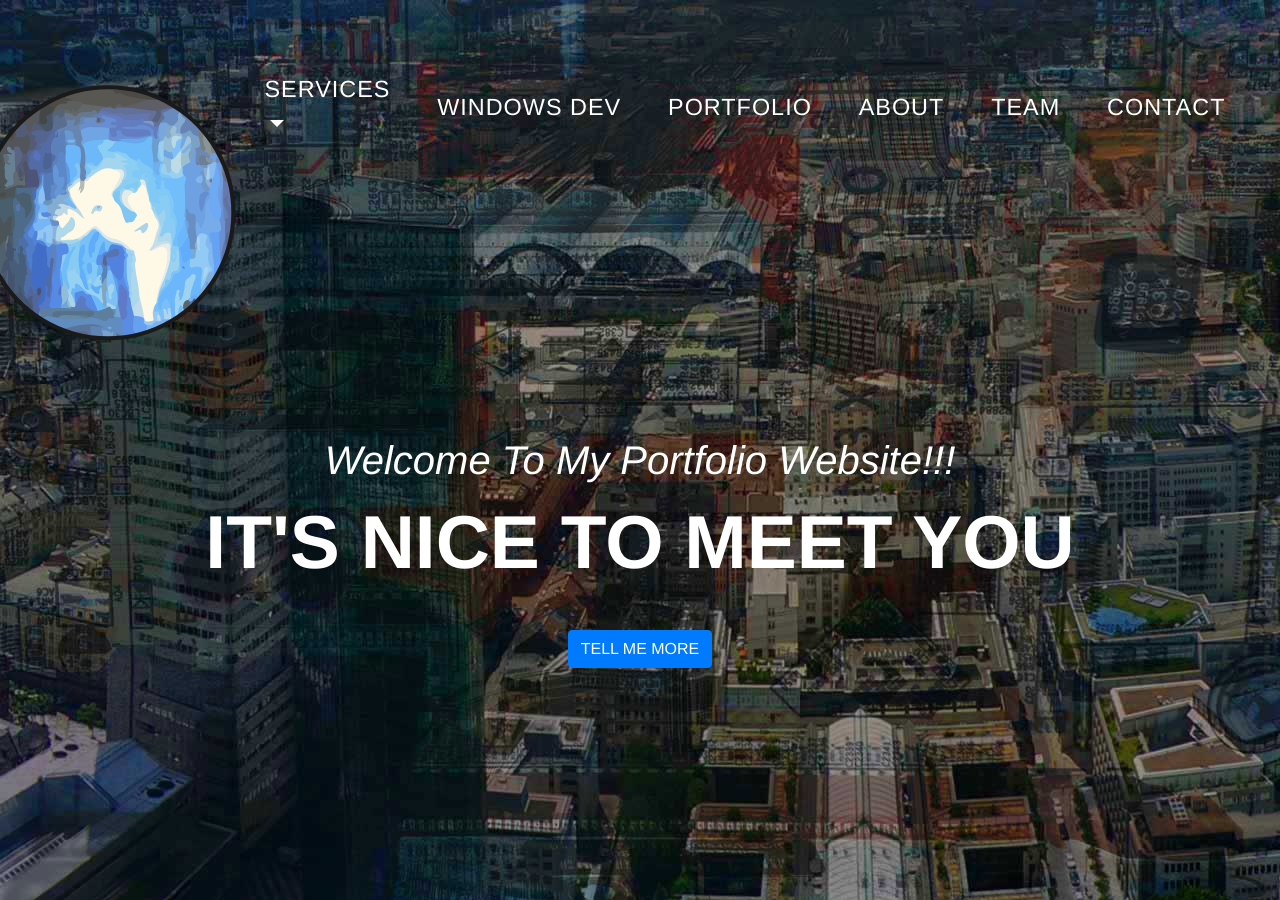
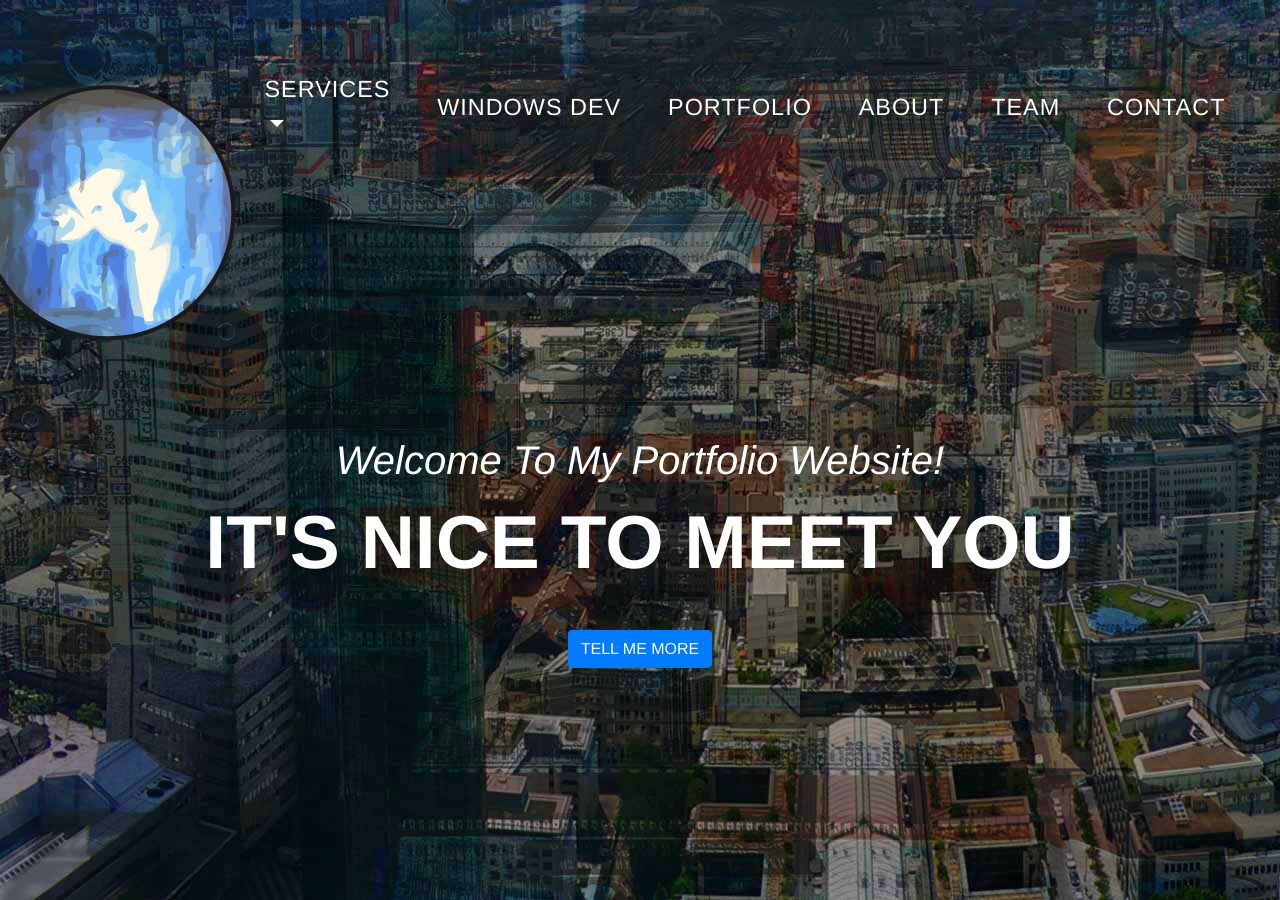
Before and after one commit to wdzajicek/travis-portfolio, a Jekyll site: the page built from index.html, in a window 1280 px wide and 900 px high. Built offline with Jekyll 4.4.1, drawn with Linux system fonts in a browser that asks for light colours; nearby versions of some CDN libraries.

Commit message:
Update content travis test

```diff
--- a/_includes/header.html
+++ b/_includes/header.html
@@ -1,7 +1,7 @@
 <!-- Header -->
 <header id="header" class="masthead">
   <div class="intro-text">
-    <div class="intro-lead-in editable">Welcome To My Portfolio Website!!!</div>
+    <div class="intro-lead-in editable">Welcome To My Portfolio Website!</div>
     <div class="intro-heading text-uppercase editable">It's Nice To Meet You</div>
     <a class="btn btn-primary btn-xl text-uppercase js-scroll-trigger" href="#services">Tell Me More</a>
   </div>
```
